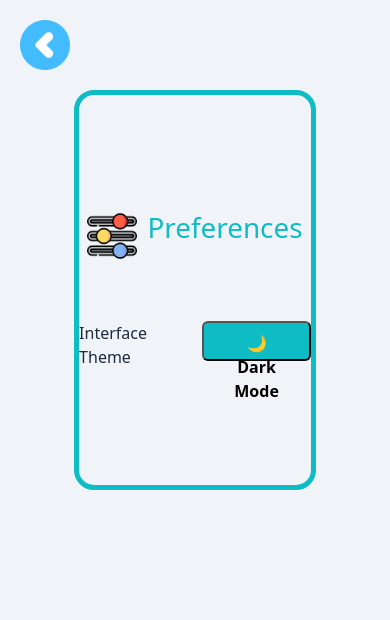
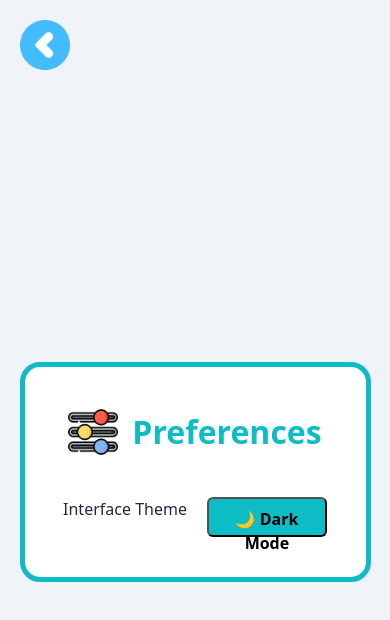
Before and after one commit to Qhathizwe/Sky-View-Weather-App, a React (Vite) app: page /settings-page in a window 390 px wide. Shown: the top 620 px of the page. Built offline with nearby package versions, Linux system fonts and the light colour scheme; the HTML template or start-up script is replaced by a standard one.

Commit message:
settings page alterations

```diff
--- a/src/Components/preferences/Preferences.module.css
+++ b/src/Components/preferences/Preferences.module.css
@@ -1,32 +1,67 @@
-.PreferenceContainer{
-    width: 100vw;
-    height: 100vh;
+
+.PreferenceContainer {
+    width: 100%;
+    min-height: calc(100vh - 80px);
+    display: flex;
+    justify-content: center;
+    align-items: center;
 }
-.PreferenceContent{
+
+.PreferenceContent {
     display: flex;
     flex-direction: column;
     gap: 60px;
     width: 62%;
+    max-width: 600px;
     height: 400px;
+
+
+    background-color: var(--card-bg);
+    backdrop-filter: blur(10px);
     border: 5px solid #0dbcc5;
     border-radius: 20px;
-    justify-content:center;
-    align-self: center;
-    justify-self: center;
+
+
+    justify-content: center;
     align-items: center;
+    box-sizing: border-box;
+    padding: 24px;
+    transition: background-color 0.3s ease;
 }
-.title{
+
+.title {
     display: flex;
-    gap: 10px;
+    align-items: center;
+    justify-content: center;
+    gap: 14px;
     text-align: center;
-    color: #0dbcc5 ;
+    color: #0dbcc5;
+}
 
-}
 .title img {
-    display: flex;
     width: 50px;
     height: 50px;
+    object-fit: contain;
 }
-.theme{
 
+.title h1 {
+    font-size: 32px;
+    margin: 0;
+    font-weight: 600;
 }
+
+.theme {
+    width: 100%;
+    display: flex;
+    justify-content: center;
+}
+
+
+@media (max-width: 768px) {
+    .PreferenceContent {
+        width: 90%;
+        height: auto;
+        padding: 40px 16px;
+        gap: 40px;
+    }
+}
--- a/src/Pages/home/Home.tsx
+++ b/src/Pages/home/Home.tsx
@@ -1,23 +1,89 @@
-import { Nav } from '../../Components/nav/Nav'
-import Search from '../../Components/search/Search'
-import CardProps from '../../Components/location card/CardProps'
-import WindCard from '../../Components/wind speed/WindCard'
-import { Humidity } from '../../Components/humidity/Humidity'
-import Forecast from '../../Components/forecast/Forecast'
-import styles from './Home.module.css'
+// src/Pages/home/Home.tsx
+import React, { useState } from 'react';
+import { useWeather } from '../../hooks/useWeather';
 
-export const Home = () => {
+import { Nav } from '../../Components/nav/Nav';
+import Search from '../../Components/search/Search';
+import CardProps from '../../Components/location card/CardProps';
+import WindCard from '../../Components/wind speed/WindCard';
+import { Humidity } from '../../Components/humidity/Humidity';
+import Forecast from '../../Components/forecast/Forecast';
+
+import type { CardItems } from '../../Components/location card/CardItems';
+import type { WindItems } from '../../Components/wind speed/WindItems';
+import type { HumidityItems } from '../../Components/humidity/HumidityItems';
+import type { ForecastItems } from '../../Components/forecast/ForecastItems';
+
+import styles from './Home.module.css';
+
+export const Home: React.FC = () => {
+
+  const [cityQuery, setCityQuery] = useState<string>("Pietermaritzburg");
+
+  const { data, loading, error } = useWeather(cityQuery);
+
+  if (loading) return <div style={{ padding: '40px', color: 'white', textAlign: 'center' }}>Synchronising weather feeds...</div>;
+  if (error) return <div style={{ padding: '40px', color: 'red', textAlign: 'center' }}>{error}</div>;
+  if (!data) return null;
+
+ //Reference: assisted by google AI
+  const cardItemsData: CardItems = {
+    Region: data.timezone || "KwaZulu Natal, South Africa",
+    locationName: cityQuery,
+    date: new Date().toLocaleDateString('en-ZA', {
+      weekday: 'long',
+      hour: '2-digit',
+      minute: '2-digit',
+      hour12: true
+    }),
+    temperature: Math.round(data.currentConditions.temp),
+    description: data.currentConditions.conditions || "Sunny"
+  };
+
+
+  const windItemsData: WindItems = {
+    title: "Wind Speed",
+    WindSpeed: data.currentConditions.windspeed,
+    description: `Wind gusts up to ${data.currentConditions.windspeed} km/h`
+  };
+
+
+  const humidityItemsData: HumidityItems = {
+    title: "Humidity",
+    humidity: data.currentConditions.humidity,
+    description: "Relative air moisture levels"
+  };
+
+
+  const forecastItemsData: ForecastItems = {
+    days: data.days.slice(0, 7).map((day) => ({
+      date: day.datetime,
+      tempMax: day.tempmax,
+      tempMin: day.tempmin,
+      conditions: day.conditions
+    })),
+
+    hours: data.days[0].hours.slice(0, 12).map((hour) => ({
+      time: hour.datetime,
+      temp: hour.temp,
+      conditions: hour.conditions
+    }))
+  };
+
   return (
     <div className={styles.AppContainer}>
         <Nav />
-        <Search />
-        <CardProps cardItems={{Region: "KwaZulu Natal, South Africa", locationName: "Pietermaritzburg", date: "Wednesday, 09:00am" , temperature: 30, description: "Sunny",}}/>
+
+        <Search onSearchSubmit={(newLocation) => setCityQuery(newLocation)} />
+
+        <CardProps cardItems={cardItemsData} />
+
         <div className={styles.wind_humidity}>
-        <WindCard windItems={{title:"Wind Speed", WindSpeed: "5", description: "from the S", }}/>
-        <Humidity humidityItems={{title: "Humidity", humidity:"38", description: "Relative humidity"}}/>
+          <WindCard windItems={windItemsData} />
+          <Humidity humidityItems={humidityItemsData} />
         </div>
-        <Forecast />
+
+        <Forecast forecastItems={forecastItemsData} />
     </div>
-
-  )
-}
+  );
+};
--- a/src/hooks/useWeather.tsx
+++ b/src/hooks/useWeather.tsx
@@ -1,27 +1,32 @@
+// src/hooks/useWeather.tsx
 import { useState, useEffect } from 'react';
 import axios from 'axios';
 
 export interface WeatherData {
+  timezone: string;
   currentConditions: {
     datetime: string;
     temp: number;
     windspeed: number;
     humidity: number;
+    conditions: string;
   };
   days: Array<{
     datetime: string;
     tempmax: number;
     tempmin: number;
+    conditions: string;
     hours: Array<{
       datetime: string;
       temp: number;
       windspeed: number;
       humidity: number;
+      conditions: string;
     }>;
   }>;
 }
 
-export function useWeather(lat: number, lon: number) {
+export function useWeather(locationQuery: string) {
   const [data, setData] = useState<WeatherData | null>(null);
   const [loading, setLoading] = useState<boolean>(true);
   const [error, setError] = useState<string | null>(null);
@@ -30,14 +35,13 @@ export function useWeather(lat: number, lon: number) {
     async function fetchWeather() {
       const apiKey = import.meta.env.VITE_VISUAL_CROSSING_KEY;
 
-
       if (!apiKey) {
-        setError("API Key configuration error inside environment environment systems.");
+        setError("API Key configuration error.");
         setLoading(false);
         return;
       }
 
-      const url = `https://visualcrossing.com{lat},${lon}?unitGroup=metric&key=${apiKey}&contentType=json&include=current,hours,days`;
+      const url = `https://visualcrossing.com{encodeURIComponent(locationQuery)}?unitGroup=metric&key=${apiKey}&contentType=json&include=current,hours,days`;
 
       try {
         setLoading(true);
@@ -45,15 +49,17 @@ export function useWeather(lat: number, lon: number) {
         setData(response.data);
         setError(null);
       } catch (err: unknown) {
-        setError("Unable to stream local weather metrics matrix patterns.");
+        setError("Unable to stream weather datasets.");
         console.error(err instanceof Error ? err.message : err);
       } finally {
         setLoading(false);
       }
     }
 
-    fetchWeather();
-  }, [lat, lon]);
+    if (locationQuery) {
+      fetchWeather();
+    }
+  }, [locationQuery]);
 
   return { data, loading, error };
 }
```
